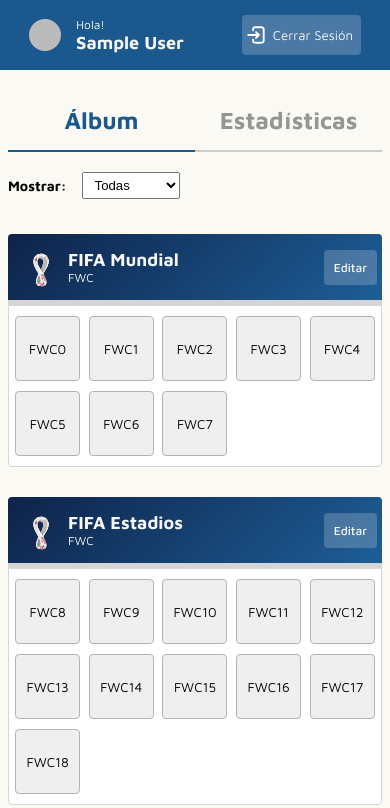
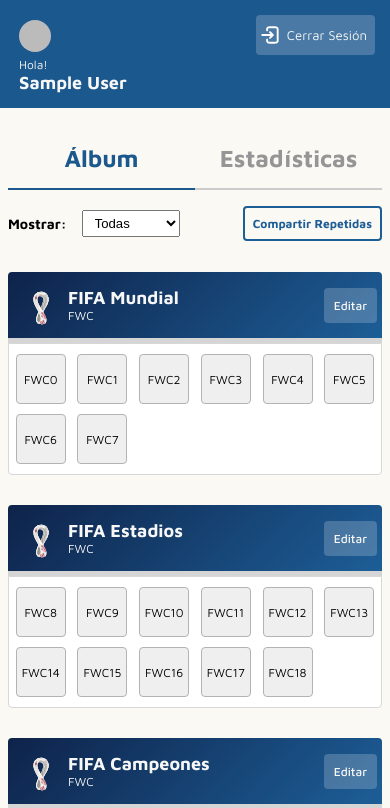
Before and after one commit to luca3212/mundial-album, a Next.js app: page / in a window 390 px wide. Shown: the top 808 px of the page. Built offline with nearby package versions, Linux system fonts and the light colour scheme; no server answers; the database is empty; sample sign-in values are in the browser's storage.

Commit message:
page user - bton share

```diff
--- a/componentes/AlbumSection.jsx
+++ b/componentes/AlbumSection.jsx
@@ -4,6 +4,7 @@
 //APIcontext
 import { AlbumContext } from "../contexts/AlbumContext";
 import { useContext } from "react";
+import { getSession } from "next-auth/react";
 
 export default function AlbumSeccion() {
   const { Album, filtrarFalta, filtrarRepetida } = useContext(AlbumContext);
@@ -37,9 +38,26 @@
     }
   }
 
+  async function compartir() {
+    const session = await getSession();
+    const { userId } = session;
+    if (navigator.share) {
+      navigator
+        .share({
+          title: "Mis Figuritas Repetidas",
+          text: "Listado de figuritas repetidas del Mundial Qatar 2022",
+          url: `https://mundial-album-qatar2022.vercel.app/tablero/${userId}`,
+        })
+        .then(() => console.log("Compartir exitoso"))
+        .catch((error) => console.log("Error al compartir", error));
+    } else {
+      console.error("El naveganor no soporta Web Share API");
+    }
+  }
+
   return (
     <>
-      <div>
+      <div className={styles.seccionOpciones}>
         <div className={styles.filtros}>
           <h3>Mostrar:</h3>
           <select onChange={handleChange} value={stateSelect}>
@@ -47,6 +65,9 @@
             <option value="1">Faltantes</option>
             <option value="2">Repetidas</option>
           </select>
+        </div>
+        <div className={styles.btonShare}>
+          <button onClick={() => compartir()}>Compartir Repetidas</button>
         </div>
       </div>
       <div className={styles.contentAlbum}>
--- a/componentes/headerHome.jsx
+++ b/componentes/headerHome.jsx
@@ -28,7 +28,7 @@
         </div>
       </div>
 
-      <div>
+      <div className={styles.btonSesion}>
         <button className={styles.btonOut} onClick={() => signOut()}>
           <Image src={"/logout.svg"} width={24} height={24} />
           Cerrar Sesión
--- a/contexts/AlbumContext.js
+++ b/contexts/AlbumContext.js
@@ -68,6 +68,20 @@
     return filtroFinal;
   }
 
+  //funcion filtrar Repetida parametro
+  function filtrarRepetidaParams(entradaAlbum) {
+    const primerFiltro = entradaAlbum.map(function (pais) {
+      return {
+        ...pais,
+        figus: pais.figus.filter((figu) => figu.esRepetida == true),
+      };
+    });
+
+    const filtroFinal = primerFiltro.filter((pais) => pais.figus.length != 0);
+
+    return filtroFinal;
+  }
+
   return (
     <AlbumContext.Provider
       value={{
@@ -82,6 +96,7 @@
         sincronizar,
         filtrarFalta,
         filtrarRepetida,
+        filtrarRepetidaParams,
       }}
     >
       {children}
--- a/pages/index.jsx
+++ b/pages/index.jsx
@@ -73,7 +73,10 @@
           content="Web para el control de figuritas del álbum del mundial de futbol Qatar 2022. "
         />
 
-        <meta property="og:url" content="https://mundial-album.vercel.app/" />
+        <meta
+          property="og:url"
+          content="https://mundial-album-qatar2022.vercel.app/"
+        />
         <meta property="og:type" content="website" />
         <meta property="og:title" content="Álbum Mundial 2022 - Login" />
         <meta
@@ -82,14 +85,14 @@
         />
         <meta
           property="og:image"
-          content="https://mundial-album.vercel.app/webPrevia.png"
+          content="https://mundial-album-qatar2022.vercel.app/webPrevia.png"
         />
 
         <meta name="twitter:card" content="summary_large_image" />
         <meta property="twitter:domain" content="mundial-album.vercel.app" />
         <meta
           property="twitter:url"
-          content="https://mundial-album.vercel.app/"
+          content="https://mundial-album-qatar2022.vercel.app/"
         />
         <meta name="twitter:title" content="Álbum Mundial 2022 - Login" />
         <meta
@@ -98,7 +101,7 @@
         />
         <meta
           name="twitter:image"
-          content="https://mundial-album.vercel.app/webPrevia.png"
+          content="https://mundial-album-qatar2022.vercel.app/webPrevia.png"
         />
       </Head>
       <header>
@@ -131,28 +134,24 @@
           </div>
         </div>
 
-        {ventanaAlbum ? (
-          <AlbumSeccion></AlbumSeccion>
-        ) : (
-          <EstadisticasSection></EstadisticasSection>
-        )}
+        {ventanaAlbum ? <AlbumSeccion /> : <EstadisticasSection />}
       </main>
 
       <footer className={styles.footerHome}>
-        <Footer></Footer>
+        <Footer />
       </footer>
 
       <div className={styles.btonFloat}>
-        <BtonTop></BtonTop>
+        <BtonTop />
       </div>
 
       {loading && (
         <ModalPortal>
-          <Spinner></Spinner>
+          <Spinner />
         </ModalPortal>
       )}
 
-      {ventanaMod && <Edit></Edit>}
+      {ventanaMod && <Edit />}
     </div>
   );
 }
--- a/styles/Card.module.scss
+++ b/styles/Card.module.scss
@@ -167,4 +167,21 @@
             font-size: 1.5rem;
         }
     }
+
+    .bodyCard{
+        grid-template-columns: repeat(auto-fill, 60px);
+    }
+    .btonFigurita,.btonFiguritaActiva{
+        height: 50px;
+        width: 50px;
+        font-size: 1rem;
+    }
+
+    .itemRepetida{
+        right: -8px;
+        border: 2px solid #f1f1f1;
+        width: 25px;
+        height: 25px;
+    }
+
 }
--- a/styles/Home.module.scss
+++ b/styles/Home.module.scss
@@ -25,11 +25,19 @@
   justify-content: space-between;
 }
 
+.seccionOpciones{
+  width: 100%;
+  display: flex;
+  flex-direction: row;
+  justify-content: space-between;
+  align-items: center;
+}
+
 .filtros{
   display: flex;
   flex-direction: row;
   align-items: center;
-  width: max-content;
+  // width: max-content;
   margin: 0;
   padding: 20px 0;
   gap: 15px;
@@ -38,6 +46,23 @@
 .filtros select{
   padding: 4px 8px;
   font-size: 1.1rem;
+}
+.btonShare{
+  margin: 0;
+  button{
+    padding: 8px;
+    background: none;
+    border-radius: 4px;
+    font-size: 1rem;
+    color: #1d5e97;
+    border: 2px solid #1d5e97;
+    font-weight: 700;
+    cursor: pointer;
+    &:hover{
+      background: #1d5e97;
+      color: #f7f7f7;
+    }
+  }
 }
 
 .footerHome{
--- a/styles/estadistica.module.scss
+++ b/styles/estadistica.module.scss
@@ -22,7 +22,7 @@
         color: #212121;
     }
     strong{
-        font-size: 7rem;
+        font-size: 6rem;
         color: #262626;
     }
     .contentData{
@@ -55,7 +55,7 @@
         color: #666;
     }
     strong{
-        font-size: 8rem;
+        font-size: 6rem;
         color:#262626;
     }
 }
--- a/styles/header.module.scss
+++ b/styles/header.module.scss
@@ -35,3 +35,32 @@
     gap: 5px;
     background: rgba(255, 255, 255, 0.2);
 }
+
+@media screen and (max-width: 425px) {
+    .headerHome{
+        flex-direction: column-reverse;
+        padding: 15px 4px;
+        position: relative;
+
+    }
+
+    .contentUser{
+        width: 100%;
+        flex-direction: column;
+        margin-top: 5px;
+        gap: 5px;
+        div{
+            margin-left: 15px;
+        }
+    }
+
+    .btonSesion{
+        width: 100%;
+        position: absolute;
+        top: 15px;
+        right: 5px;
+        button{
+            margin-right: 10px;
+        }
+    }
+}
--- /dev/null
+++ b/styles/pageTablero.module.scss
@@ -0,0 +1,91 @@
+.mainTablero{
+    width: 96%;
+    max-width: 1100px;
+}
+
+.headerTablero{
+    padding: 15px 0;
+    background-color: #1b588d;
+    color: #f7f7f7;
+}
+
+.contentHeader{
+    max-width: 1100px;
+    display: flex;
+    flex-direction: row;
+    justify-content: flex-end;
+    align-items: center;
+    gap: 20px;
+    h1{
+        margin: 0;
+        font-weight: 500;
+        font-size: 1.6rem;
+    }
+
+    a{
+        margin: 0;
+        border: none;
+        padding: 8px 16px;
+        border-radius: 4px;
+        cursor: pointer;
+        font-weight: 400;
+        font-size: 1.2rem;
+        color: #f7f7f7;
+        background: rgba(255, 255, 255, 0.2);
+    }
+}
+
+.titlePage{
+    margin: 20px 0;
+}
+
+.contentAlbum{
+    // max-width: 1100px;
+    display: flex;
+    flex-wrap: wrap;
+    justify-content: space-between;
+}
+
+.btonFloat{
+    position: fixed;
+    right: 0;
+    bottom: 0;
+    margin-right: 50px;
+    margin-bottom: 50px;
+  }
+
+@media screen and (max-width: 1100px) {
+    .contentHeader{
+        width: 96%;
+
+    }
+    .btonFloat{
+        margin-right: 30px;
+        margin-bottom: 30px;
+      }
+}
+
+@media screen and (max-width: 425px) {
+    .titlePage{
+        margin: 10px 0;
+    }
+    .contentHeader{
+        gap: 10px;
+        h1{
+
+            font-size: 1.4rem;
+        }
+
+        a{
+
+            font-size: 1.2rem;
+
+        }
+
+    }
+    .btonFloat{
+        margin-right: 15px;
+        margin-bottom: 15px;
+      }
+
+}
```
Also changed, not shown: componentes/tablero/cardTablero.jsx (added, +42 -0 lines), pages/login.jsx (+7 -4 lines), pages/tablero/[idUser].jsx (added, +76 -0 lines).
